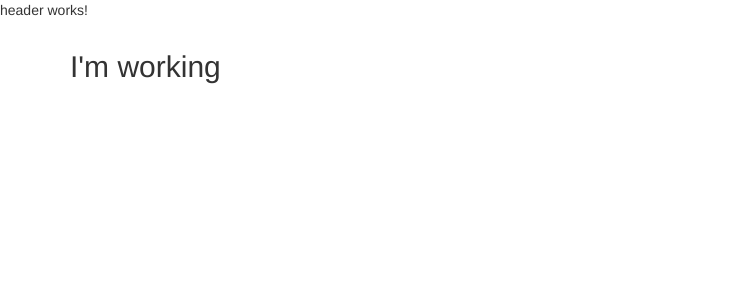
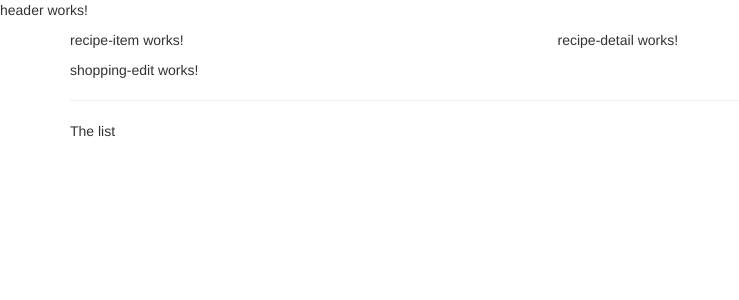
Before and after one commit to MarionaDSR/AngularCourseProject, an Angular app: page / in a window 1280 px wide. Shown: the top 300 px of the page, without its empty margins (0-739 px from the left). Built offline with nearby package versions, Linux system fonts and the light colour scheme.

Commit message:
using the components

```diff
--- a/src/app/app.component.html
+++ b/src/app/app.component.html
@@ -2,7 +2,8 @@
 <div class="container">
   <div class="row">
     <div class="col-md-12">
-      <h2>I'm working</h2>
+      <app-recipes></app-recipes>
+      <app-shopping-list></app-shopping-list>
     </div>
   </div>
 </div>
--- a/src/app/recipes/recipe-list/recipe-list.component.html
+++ b/src/app/recipes/recipe-list/recipe-list.component.html
@@ -1,3 +1 @@
-<p>
-  recipe-list works!
-</p>
+<app-recipe-item></app-recipe-item>
--- a/src/app/recipes/recipes.component.html
+++ b/src/app/recipes/recipes.component.html
@@ -1,3 +1,8 @@
-<p>
-  recipes works!
-</p>
+<div class="row">
+	<div class="col-md-5">
+		<app-recipe-list></app-recipe-list>
+	</div>
+	<div class="col-md-7">
+		<app-recipe-detail></app-recipe-detail>
+	</div>
+</div>
--- a/src/app/shopping-list/shopping-list.component.html
+++ b/src/app/shopping-list/shopping-list.component.html
@@ -1,3 +1,7 @@
-<p>
-  shopping-list works!
-</p>
+<div class="row">
+	<div class="col-xs-10">
+		<app-shopping-edit></app-shopping-edit>
+		<hr>
+		<p>The list</p>
+	</div>
+</div>
```
